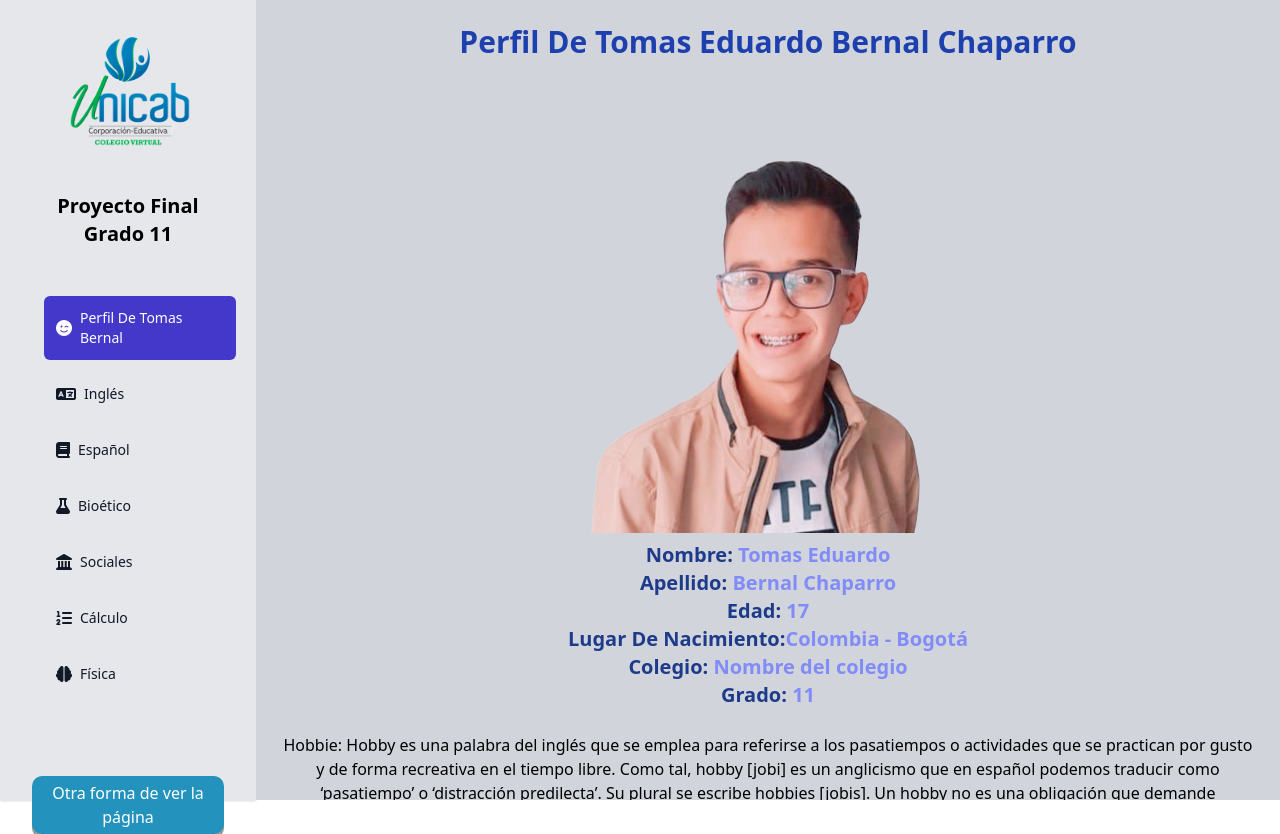
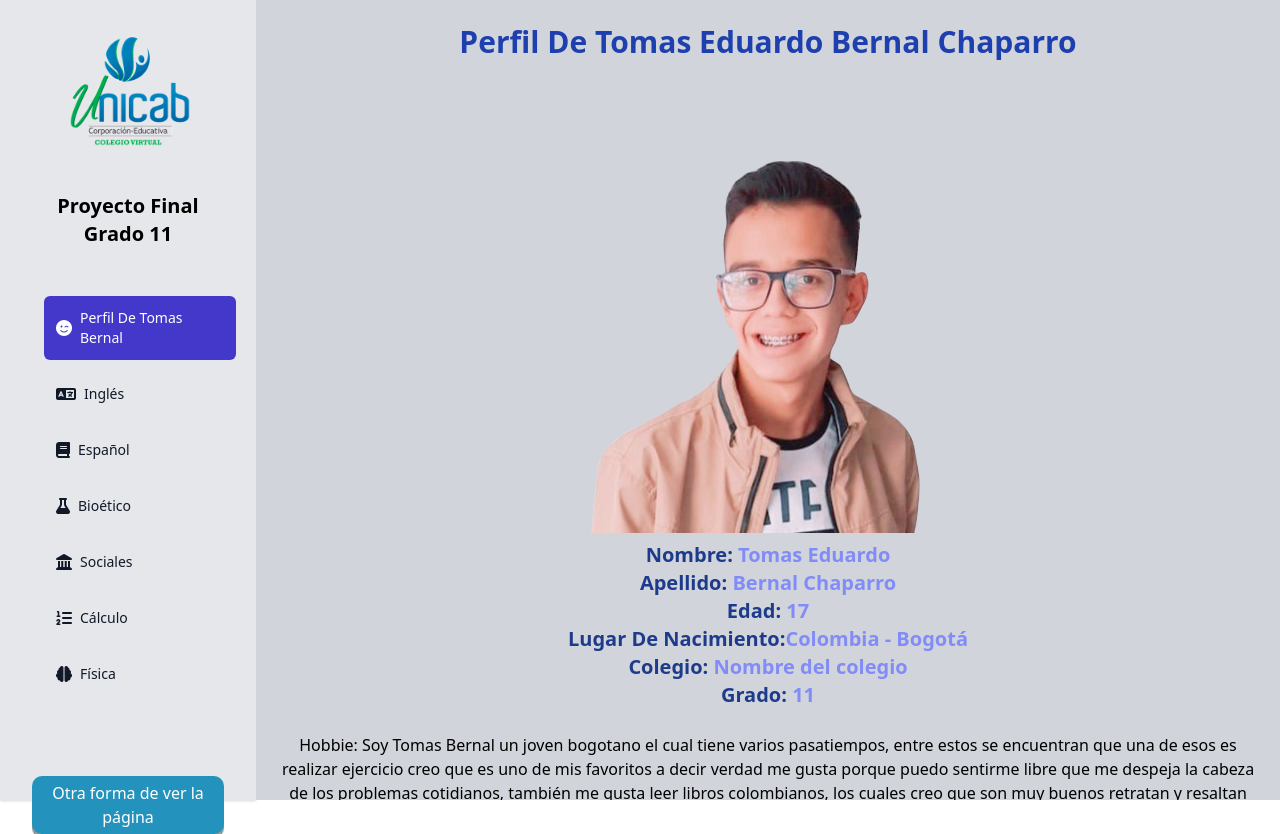
Before and after one commit to jdbarajass/PaginaWebConSidebar, a React (Create React App) app: page /Perfil in a window 1280 px wide. Built offline with nearby package versions, Linux system fonts and the light colour scheme.

Commit message:
Agregar Hobbie al perfil

```diff
--- a/src/pages/Perfil.jsx
+++ b/src/pages/Perfil.jsx
@@ -39,19 +39,15 @@ const Perfil = () => {
         </h3>
       </div>
       <p className="p-6">
-        Hobbie: Hobby es una palabra del inglés que se emplea para referirse a
-        los pasatiempos o actividades que se practican por gusto y de forma
-        recreativa en el tiempo libre. Como tal, hobby [jobi] es un anglicismo
-        que en español podemos traducir como ‘pasatiempo’ o ‘distracción
-        predilecta’. Su plural se escribe hobbies [jobis]. Un hobby no es una
-        obligación que demande dedicación a tiempo completo, sino que se
-        practica por placer, con el objetivo de aliviar el estrés de la rutina
-        cotidiana, sea escolar o laboral y, por ello, no reporta ninguna clase
-        de beneficio de tipo económico. En este sentido, un hobby no es una
-        actividad laboral, sino una vía de escape para relajarnos y esparcirnos.
-        En todo caso, puede contener cierto nivel de afinidad con nuestra
-        ocupación profesional, lo que, a su modo, puede reportar conocimientos o
-        ayudar a desarrollar determinadas aptitudes.{" "}
+        Hobbie: Soy Tomas Bernal un joven bogotano el cual tiene varios
+        pasatiempos, entre estos se encuentran que una de esos es realizar
+        ejercicio creo que es uno de mis favoritos a decir verdad me gusta
+        porque puedo sentirme libre que me despeja la cabeza de los problemas
+        cotidianos, también me gusta leer libros colombianos, los cuales creo
+        que son muy buenos retratan y resaltan nuestra cultura y mi ultimo
+        hobbie es cocinar explorar nuevas recetas conocer un poco mas acerca de
+        alimentos o comidas que en lo personal son desconocidas para mi estos
+        son mis hobbies espero que le agraden mucho..
       </p>
     </div>
   );
```
